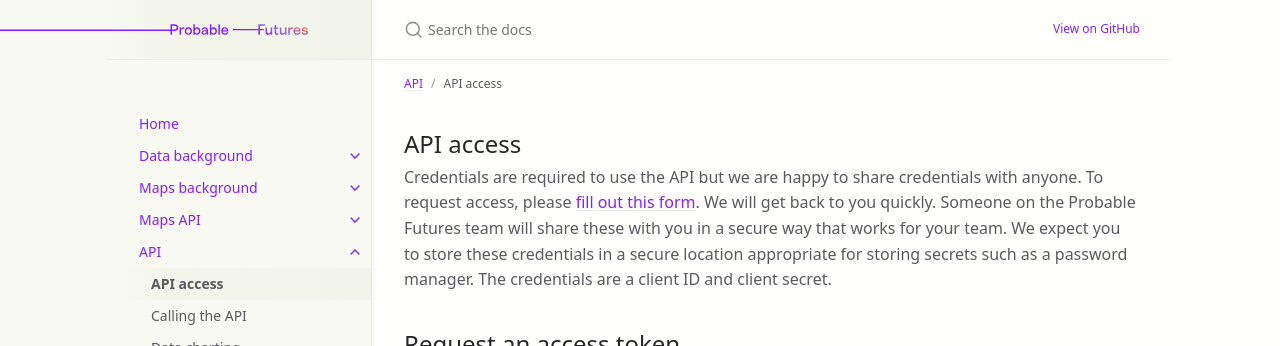
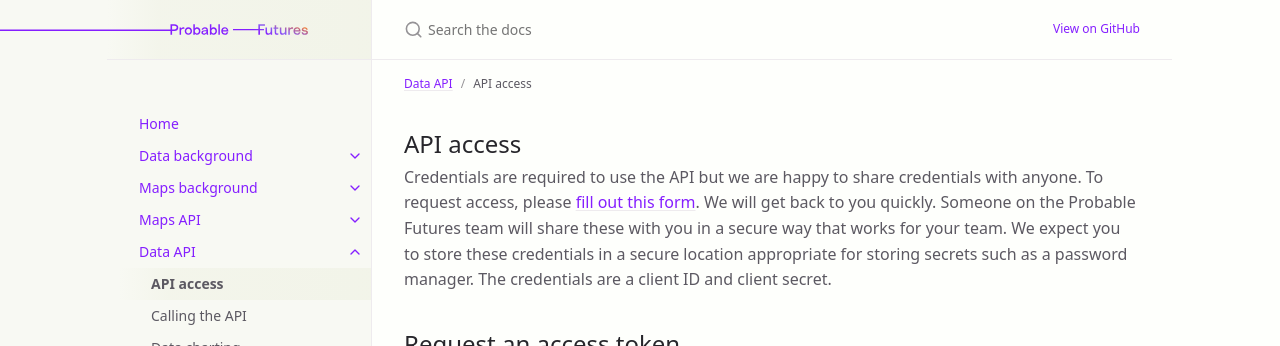
Before and after one commit to Probable-Futures/docs, a Jekyll site: the page built from api-access.md, in a window 1280 px wide and 900 px high. Shown: the top 346 px of the window. Built offline with Jekyll 4.4.1, drawn with Linux system fonts in a browser that asks for light colours.

```diff
--- a/api-access.md
+++ b/api-access.md
@@ -2,7 +2,7 @@
 layout: default
 title: API access
 nav_order: 1
-parent: API
+parent: Data API
 ---
 
 ## API access
--- a/api.md
+++ b/api.md
@@ -1,6 +1,6 @@
 ---
 layout: default
-title: API
+title: Data API
 nav_order: 5
 has_children: true
 ---
--- a/calling-the-api.md
+++ b/calling-the-api.md
@@ -2,7 +2,7 @@
 layout: default
 title: Calling the API
 nav_order: 2
-parent: API
+parent: Data API
 ---
 
 ## Calling the API
--- a/data-charting.md
+++ b/data-charting.md
@@ -2,7 +2,7 @@
 layout: default
 title: Data charting
 nav_order: 3
-parent: API
+parent: Data API
 ---
 # Data charting
 
```
